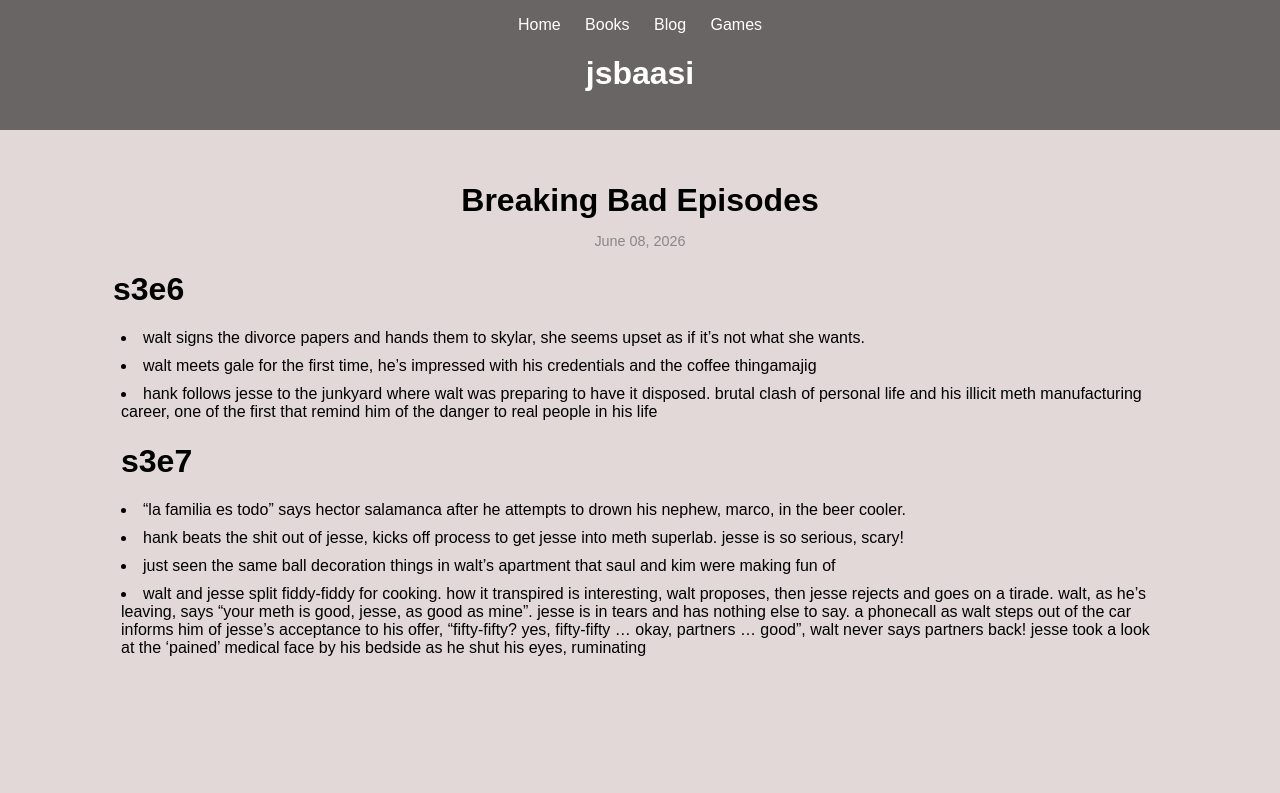
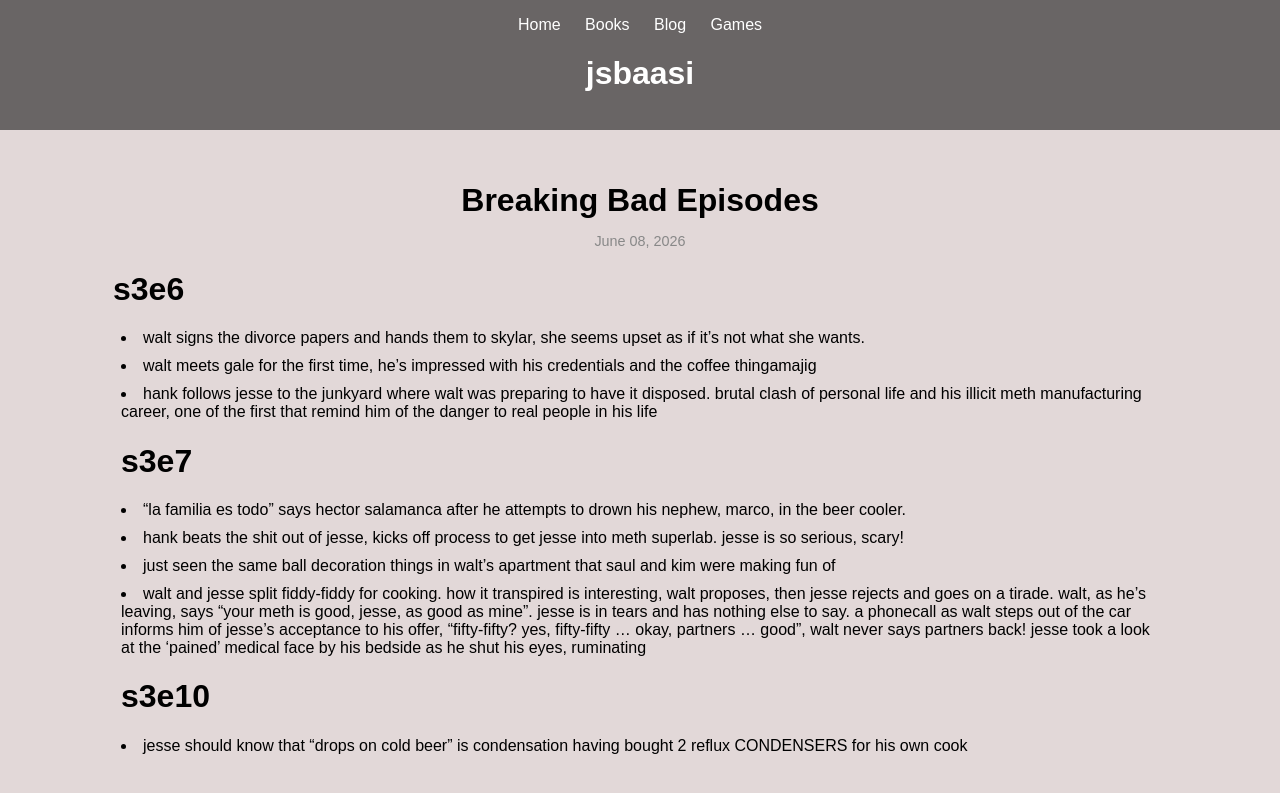
Before and after one commit to jsbaasi/jsbaasi.github.io, a Jekyll site: the page built from _posts/2026-06-08-breaking-bad-episodes.md, in a window 1280 px wide. Shown: the top 793 px of the page. Built offline with Jekyll 4.4.1, drawn with Linux system fonts in a browser that asks for light colours.

Commit message:
vault backup: 2026-06-08 20:51:04

```diff
--- a/_posts/2026-06-08-breaking-bad-episodes.md
+++ b/_posts/2026-06-08-breaking-bad-episodes.md
@@ -14,3 +14,5 @@
 - hank beats the shit out of jesse, kicks off process to get jesse into meth superlab. jesse is so serious, scary!
 - just seen the same ball decoration things in walt's apartment that saul and kim were making fun of
 - walt and jesse split fiddy-fiddy for cooking. how it transpired is interesting, walt proposes, then jesse rejects and goes on a tirade. walt, as he's leaving, says "your meth is good, jesse, as good as mine". jesse is in tears and has nothing else to say. a phonecall as walt steps out of the car informs him of jesse's acceptance to his offer, "fifty-fifty? yes, fifty-fifty ... okay, partners ... good", walt never says partners back! jesse took a look at the 'pained' medical face by his bedside as he shut his eyes, ruminating
+# s3e10
+- jesse should know that "drops on cold beer" is condensation having bought 2 reflux CONDENSERS for his own cook
```
Also changed, not shown: _posts/2026-06-06-system-design-notes.md (+1 -0 lines).
